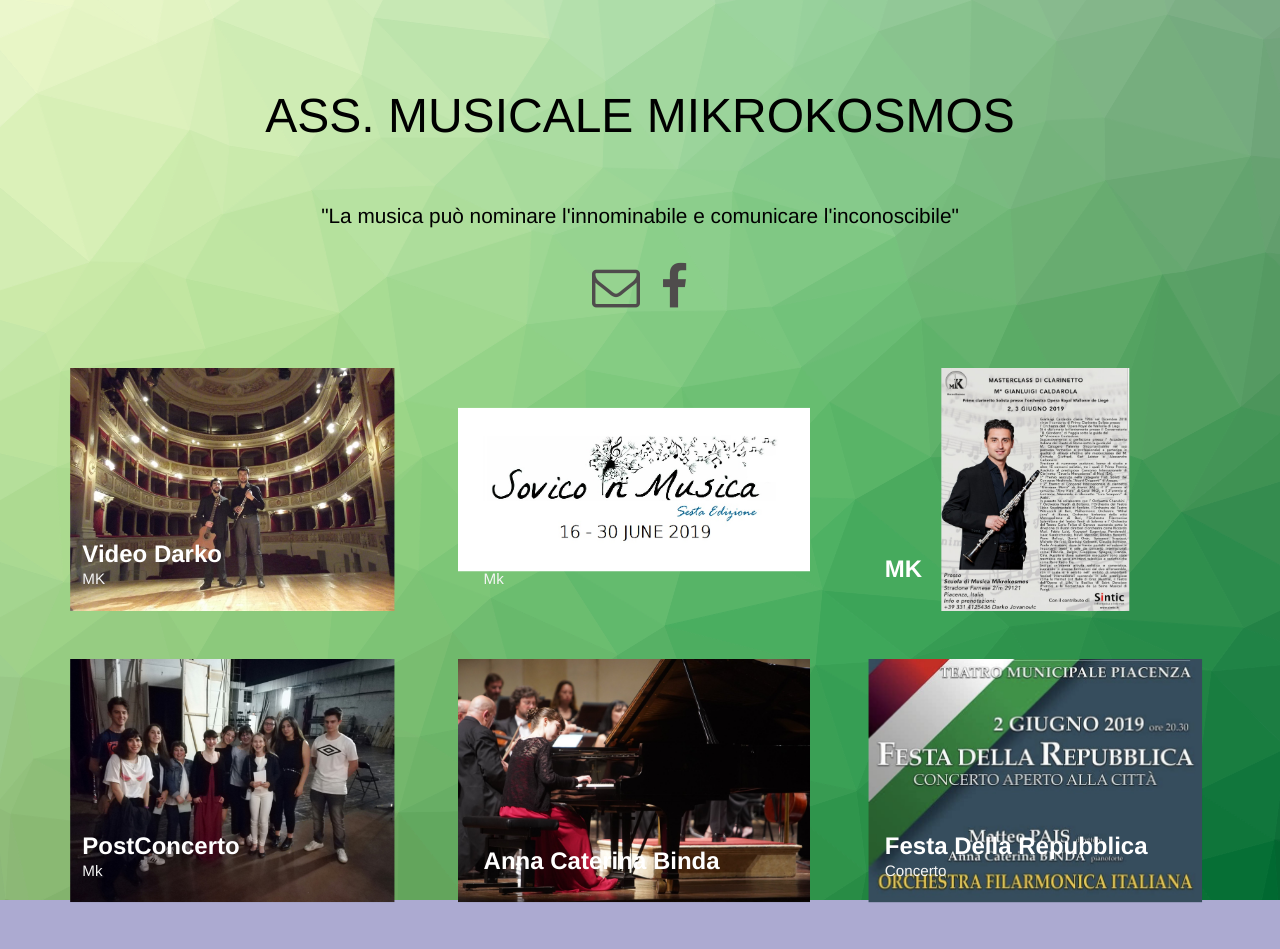
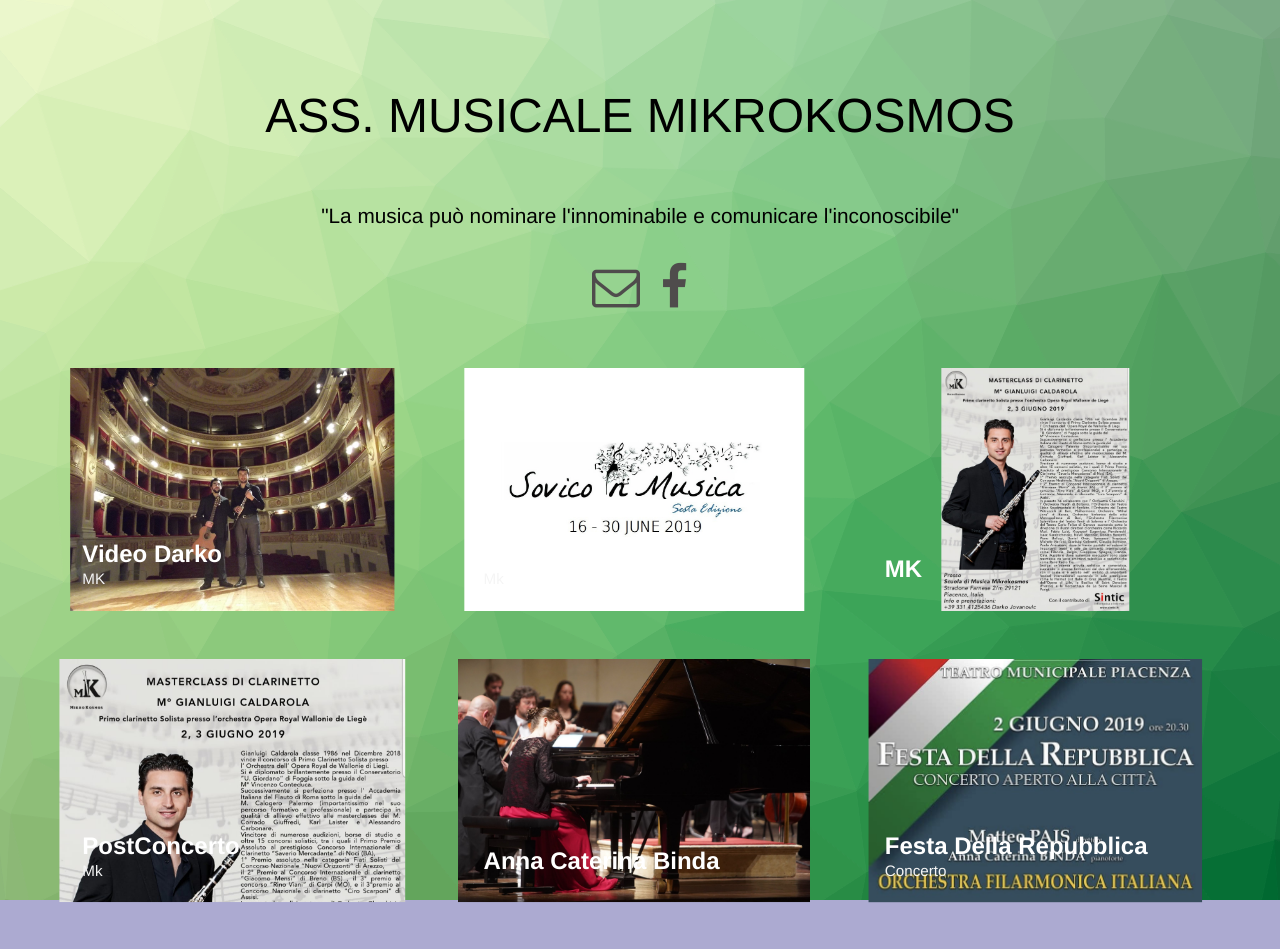
Before and after one commit to katia87comp/katia87comp.github.io, a Jekyll site: the page built from index.html, in a window 1280 px wide. Shown: the top 949 px of the page. Built offline with Jekyll 4.4.1, drawn with Linux system fonts in a browser that asks for light colours; a file with an impossible date is left out; grey boxes are pictures that could not be loaded.

Commit message:
modifiche
foto

```diff
--- a/_posts/2019-06-04-PostConcertoVPost.markdown
+++ b/_posts/2019-06-04-PostConcertoVPost.markdown
@@ -3,7 +3,7 @@
 subtitle: "Mk"
 author: "Katia Spadola"
 avatar: "img/authors/katia.png"
-image: "img/BindaeAllieviIMG.jpg"
+image: "img/clarinetto2.jpg"
 date:   2019-06-04 12:12:12
 ---
 ## Post Concerto
--- a/_posts/2019-06-06-SovivoinMusicaVIpost.markdown
+++ b/_posts/2019-06-06-SovivoinMusicaVIpost.markdown
@@ -1,9 +1,9 @@
 ---
-title:
+title: "Masterclass2019"
 subtitle: Mk
 author: "Katia Spadola"
 avatar: "img/authors/katia.png"
-image: "img/sovicoinmusicaMG.jpg"
+image: "img/sovico2.jpg"
 date:   2019-06-06 12:12:12
 ---
 
```
Also changed, not shown: img/clarinetto2.jpg (added), img/sovico2.jpg (added).
